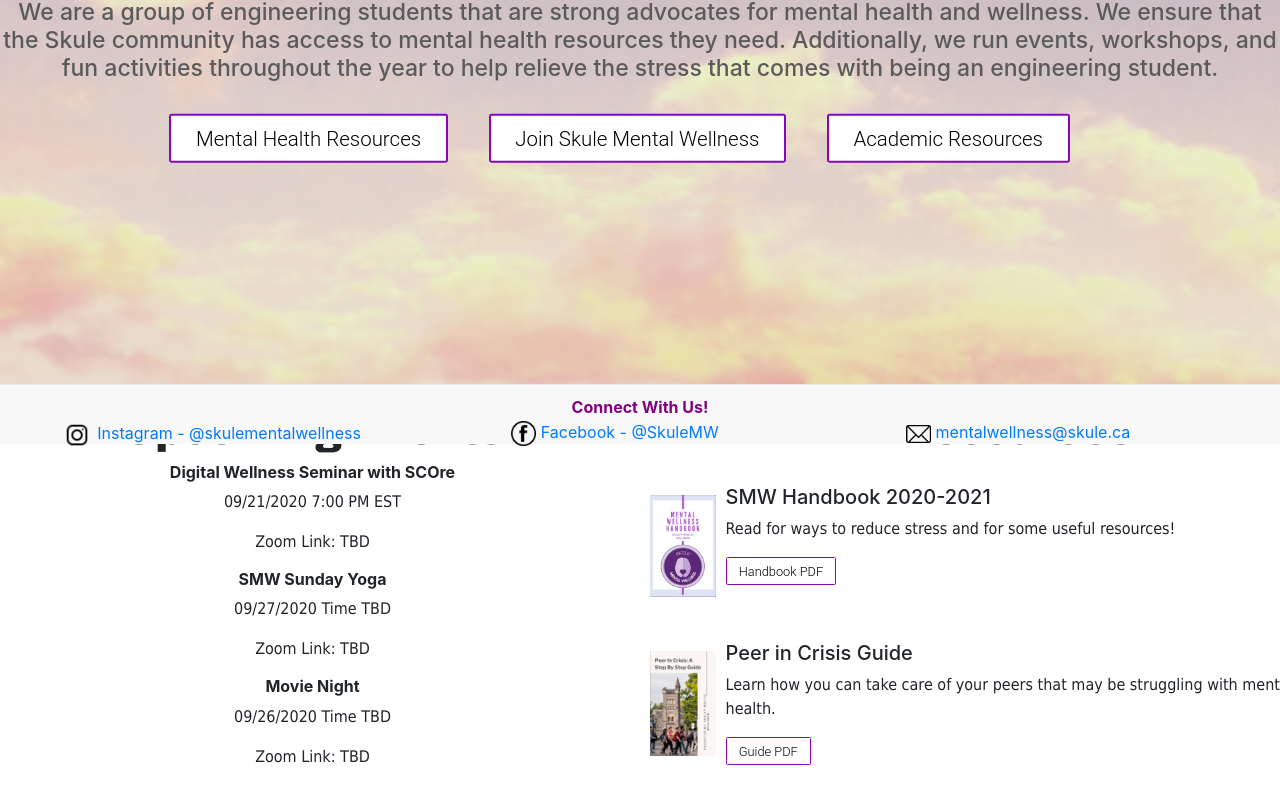
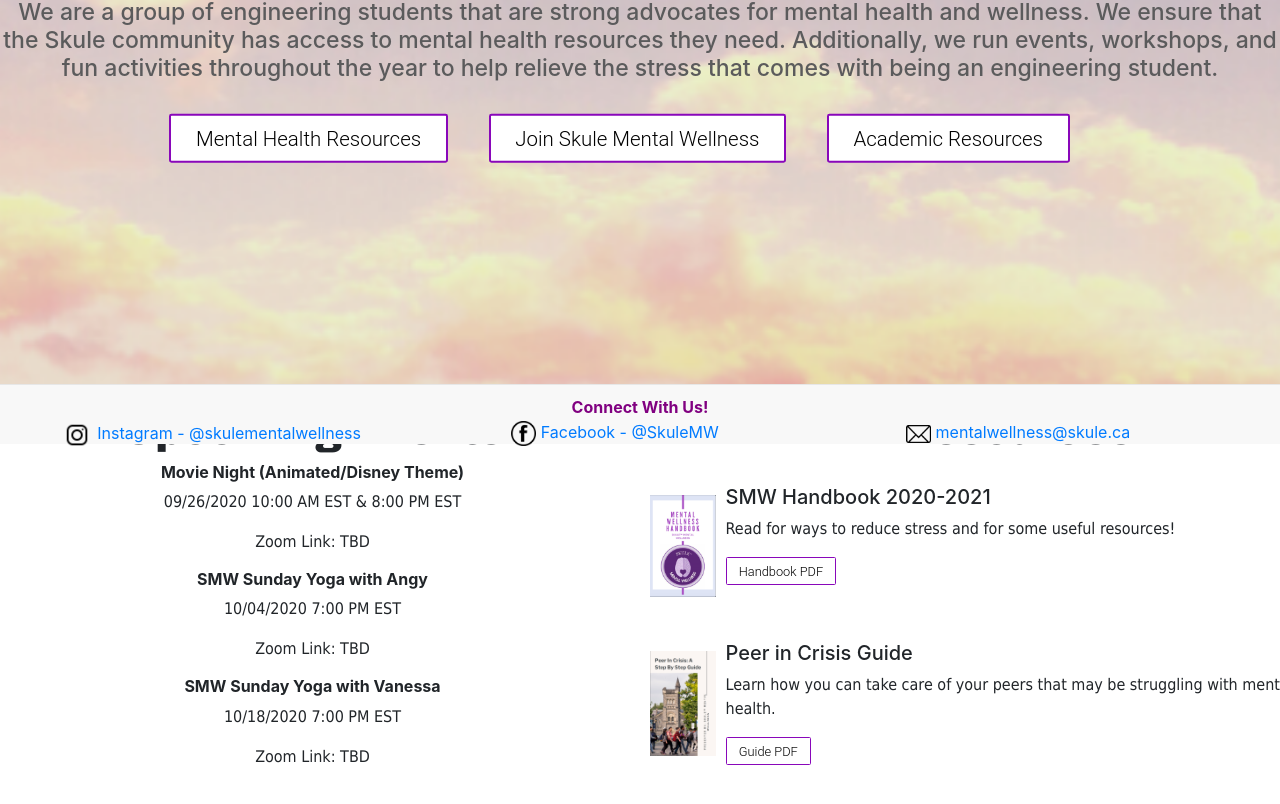
Before and after one commit to jhanavigera/smw-website, a React (Create React App) app: page / in a window 1280 px wide. Shown: the part 356-1160 px from the top of the page. Built offline with nearby package versions, Linux system fonts and the light colour scheme.

Commit message:
Event update

```diff
--- a/src/components/Events.js
+++ b/src/components/Events.js
@@ -5,22 +5,22 @@ class Events extends Component {
     state = {
         events: [
             {
-                "name": "Digital Wellness Seminar with SCOre",
-                "date": "09/21/2020",
-                "time": "7:00 PM EST",
+                "name": "Movie Night (Animated/Disney Theme)",
+                "date": "09/26/2020",
+                "time": "10:00 AM EST & 8:00 PM EST",
                 "link": "TBD"
             },
 
             {
-                "name": "SMW Sunday Yoga",
-                "date": "09/27/2020",
-                "time": "Time TBD",
+                "name": "SMW Sunday Yoga with Angy",
+                "date": "10/04/2020",
+                "time": "7:00 PM EST",
                 "link": "TBD"
             },
             {
-                "name": "Movie Night",
-                "date": "09/26/2020",
-                "time": "Time TBD",
+                "name": "SMW Sunday Yoga with Vanessa",
+                "date": "10/18/2020",
+                "time": "7:00 PM EST",
                 "link": "TBD"
             }
         ]
```
